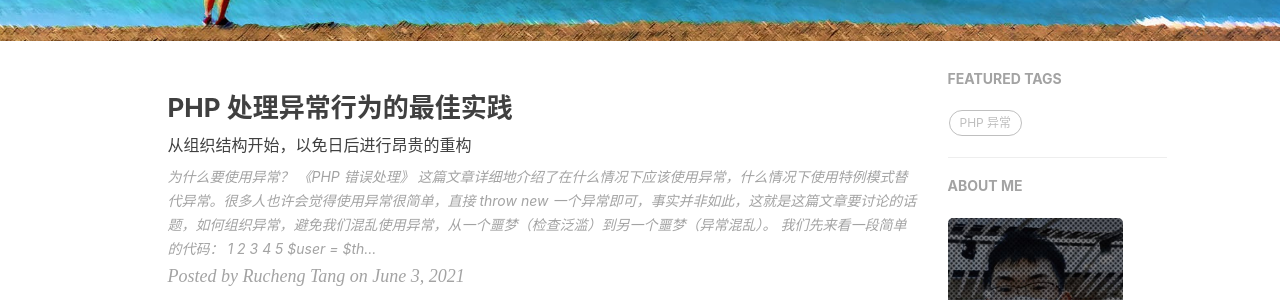
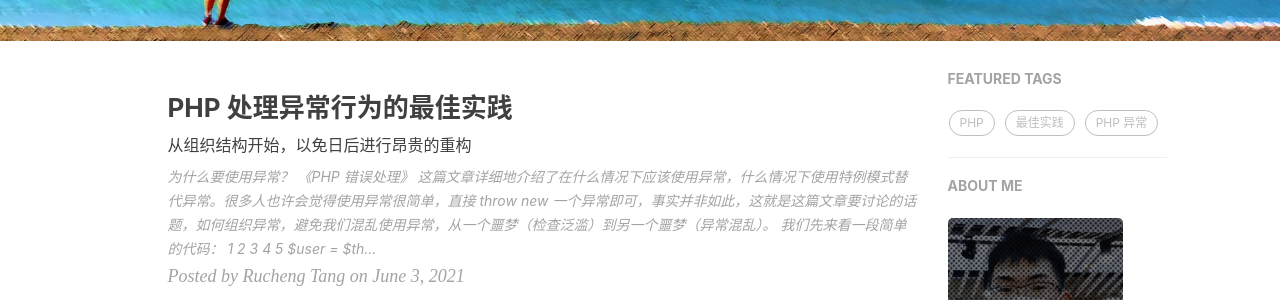
Before and after one commit to ruchengtang/ruchengtang.github.io, a Jekyll site: the page built from index.html, in a window 1280 px wide. Shown: the part 377-677 px from the top of the page. Built offline with Jekyll 4.4.1, drawn with Linux system fonts in a browser that asks for light colours; nearby versions of some CDN libraries; the list of posts is cut into pages by our own code; comment, search, counter and statistics services are not loaded.

Commit message:
标签优化

```diff
--- a/_posts/2021-05-31-handling-exceptional-conditions-in-php.md
+++ b/_posts/2021-05-31-handling-exceptional-conditions-in-php.md
@@ -6,7 +6,9 @@ author: "Rucheng Tang"
 header-style: text
 hidden: false
 tags:
+  - PHP
   - PHP 异常
+  - 最佳实践
 ---
 
 我们在程序开发过程中，不光要考虑程序的默认行为，同时还得考虑各种非正常情况。简言之，程序可能会出错，当错误发生时，我们就有责任确保代码照常工作。在我们的日常工作中，会发现许多程序完全由错误处理所占据。所谓占据，并不是说错误处理就是全部。我的意思是几乎无法看明白代码所做的事，因为到处都是凌乱的错误处理代码。如何处理错误呢？
--- a/_posts/2021-06-03-exceptional-behavior-best-practices.md
+++ b/_posts/2021-06-03-exceptional-behavior-best-practices.md
@@ -6,7 +6,9 @@ author: "Rucheng Tang"
 header-style: text
 hidden: false
 tags:
+  - PHP
   - PHP 异常
+  - 最佳实践
 ---
 
 为什么要使用异常？ [《PHP 错误处理》]({% post_url 2021-05-31-handling-exceptional-conditions-in-php %}) 这篇文章详细地介绍了在什么情况下应该使用异常，什么情况下使用特例模式替代异常。很多人也许会觉得使用异常很简单，直接 `throw new` 一个异常即可，事实并非如此，这就是这篇文章要讨论的话题，如何组织异常，避免我们混乱使用异常，从一个噩梦（检查泛滥）到另一个噩梦（异常混乱）。
```
